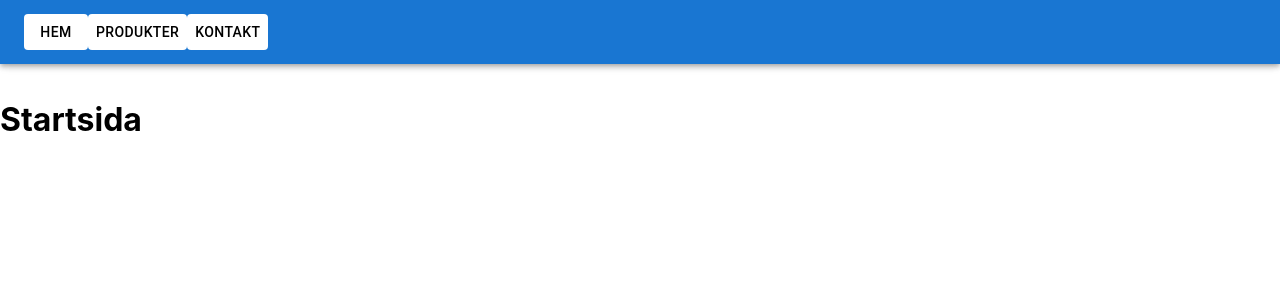
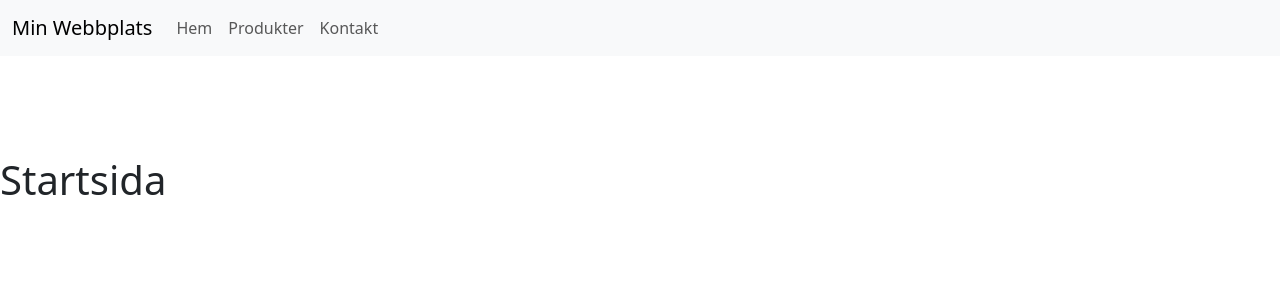
Before and after one commit to natta1995/Webbshop-BooksByHeart, a React (Create React App) app: page / in a window 1280 px wide. Shown: the top 300 px of the page. Built offline with nearby package versions, Linux system fonts and the light colour scheme.

Commit message:
"Adding bootztrap and change navbar"

```diff
--- a/package.json
+++ b/package.json
@@ -9,6 +9,7 @@
     "@testing-library/jest-dom": "^5.17.0",
     "@testing-library/react": "^13.4.0",
     "@testing-library/user-event": "^13.5.0",
+    "bootstrap": "^5.3.3",
     "react": "^18.2.0",
     "react-dom": "^18.2.0",
     "react-router-dom": "^6.22.3",
--- a/src/navbar.jsx
+++ b/src/navbar.jsx
@@ -1,24 +1,49 @@
 import React from "react";
 import {Link} from "react-router-dom"
-import AppBar from "@mui/material/AppBar"
-import { Toolbar, Button } from "@mui/material";
+import 'bootstrap/dist/css/bootstrap.min.css';
 
-const Navbar = () => {
+function Navbar() {
     return (
-        <AppBar >
-            <Toolbar>
-                <Button sx={{backgroundColor: "white", color: "black"}} component={Link} to="/">
-                    Hem
-                </Button>
-                <Button sx={{backgroundColor: "white", color: "black"}} component={Link} to="/products">
-                    Produkter
-                </Button>
-                <Button sx={{backgroundColor: "white", color: "black"}} component={Link} to="/contact">
-                    Kontakt
-                </Button>
-            </Toolbar>
-        </AppBar>
+      <nav className="navbar navbar-expand-lg navbar-light bg-light">
+        <div className="container-fluid">
+          <Link className="navbar-brand" to="/">Min Webbplats</Link>
+          <button className="navbar-toggler" type="button" data-bs-toggle="collapse" data-bs-target="#navbarNav" aria-controls="navbarNav" aria-expanded="false" aria-label="Toggle navigation">
+            <span className="navbar-toggler-icon"></span>
+          </button>
+          <div className="collapse navbar-collapse" id="navbarNav">
+            <ul className="navbar-nav">
+              <li className="nav-item">
+                <Link className="nav-link" to="/">Hem</Link>
+              </li>
+              <li className="nav-item">
+                <Link className="nav-link" to="/products">Produkter</Link>
+              </li>
+              <li className="nav-item">
+                <Link className="nav-link" to="/contact">Kontakt</Link>
+              </li>
+            </ul>
+          </div>
+        </div>
+      </nav>
     );
-}
+  }
+
+// const Navbar = () => {
+//     return (
+//         <AppBar >
+//             <Toolbar>
+//                 <Button sx={{backgroundColor: "white", color: "black"}} component={Link} to="/">
+//                     Hem
+//                 </Button>
+//                 <Button sx={{backgroundColor: "white", color: "black"}} component={Link} to="/products">
+//                     Produkter
+//                 </Button>
+//                 <Button sx={{backgroundColor: "white", color: "black"}} component={Link} to="/contact">
+//                     Kontakt
+//                 </Button>
+//             </Toolbar>
+//         </AppBar>
+//     );
+//}
 
 export default Navbar
```
Also changed, not shown: 1 other file (tests, documents, lock files or other folders).
